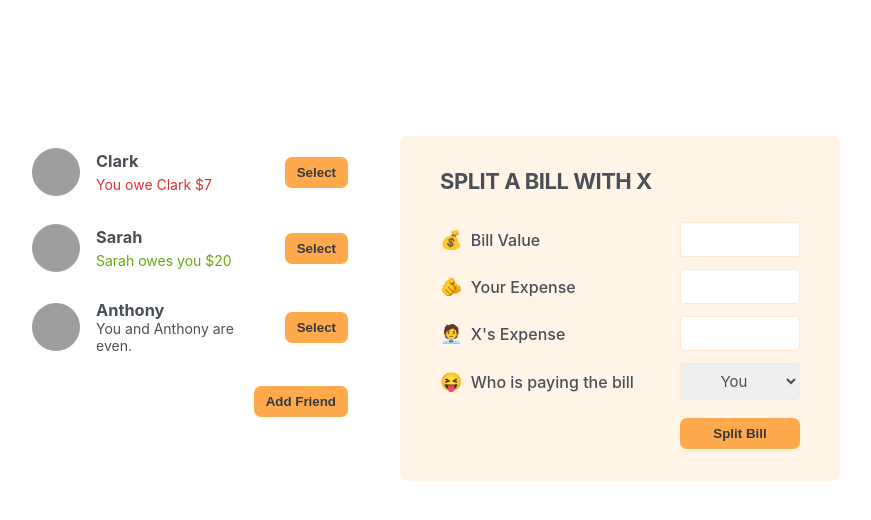
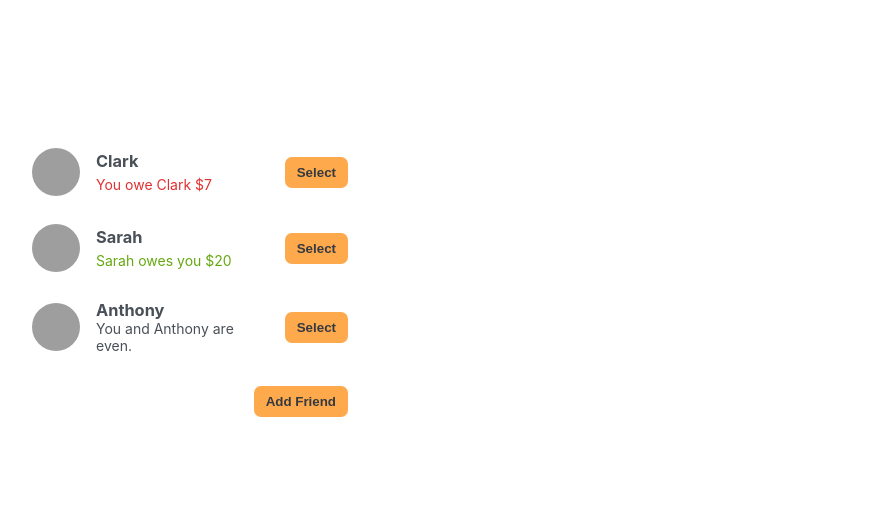
Before and after one commit to BerkayTurna/eat-n-split, a React (Create React App) app: page / in a window 1280 px wide. Shown: the top 520 px of the page, without its empty margins (210-1081 px from the left). Built offline with nearby package versions, Linux system fonts and the light colour scheme; grey boxes are pictures that could not be loaded; the HTML template or start-up script is replaced by a standard one.

Commit message:
Add friend selection functionality and update split bill form

```diff
--- a/src/App.js
+++ b/src/App.js
@@ -24,6 +24,7 @@ const initialFriends = [
 export default function App() {
   const [friends, setFriends] = useState(initialFriends);
   const [showAddFriend, setShowAddFriend] = useState(false);
+  const [selectedFriend, setSelectedFriend] = useState(null);
 
   function handleShowAddFriend() {
     setShowAddFriend(!showAddFriend);
@@ -34,35 +35,49 @@ export default function App() {
     setShowAddFriend(false)
   }
 
+  function handleSelection(friend) {
+    setSelectedFriend((current) => current?.id === friend.id ?
+      null : friend);
+  }
+
   return (
     <div className="app">
       <div className="sidebar">
-        <FriendList friends={friends} />
-        {showAddFriend && <FormAddFriend onAddFriend={handleAddFriend} />}
-        <Button onClick={handleShowAddFriend}>{showAddFriend ? 'Close' : 'Add Friend'}</Button>
+        <FriendList
+          friends={friends}
+          onSelect={handleSelection}
+          selectedFriend={selectedFriend} />
+
+        {showAddFriend && <FormAddFriend onAddFriend=
+          {handleAddFriend} />}
+
+        <Button
+          onClick={handleShowAddFriend}
+        >{showAddFriend ? 'Close' : 'Add Friend'}</Button>
       </div>
-      <FormSplitBill />
+      {selectedFriend && <FormSplitBill selectedFriend={selectedFriend} />}
     </div>
   )
 }
 
-function FriendList({ friends }) {
+function FriendList({ friends, onSelect, selectedFriend }) {
   return <div>
     <ul>
-      {friends.map(friend => (<Friend friend={friend} key={friend.id} />))}
+      {friends.map(friend => (<Friend friend={friend} key={friend.id} onSelect={onSelect} selectedFriend={selectedFriend} />))}
     </ul>
   </div>
 }
 
-function Friend({ friend }) {
-  return <li>
+function Friend({ friend, onSelect, selectedFriend }) {
+  const isSelected = selectedFriend?.id === friend.id
+  return <li className={isSelected ? "selected" : ""}>
     <img src={friend.image} alt={friend.name} />
     <h3>{friend.name}</h3>
 
     {friend.balance < 0 && <p className="red">You owe {friend.name} ${Math.abs(friend.balance)}</p>}
     {friend.balance > 0 && <p className="green">{friend.name} owes you ${Math.abs(friend.balance)}</p>}
     {friend.balance === 0 && <p>You and {friend.name} are even.</p>}
-    <Button>Select</Button>
+    <Button onClick={() => onSelect(friend)}>{selectedFriend === friend ? "Close" : "Select"}</Button>
   </li>
 }
 function Button({ children, onClick }) {
@@ -97,22 +112,22 @@ function FormAddFriend({ onAddFriend }) {
   </form>
 }
 
-function FormSplitBill() {
+function FormSplitBill({ selectedFriend }) {
   return <form className="form-split-bill">
-    <h2>SPLIT A BILL WITH X</h2>
+    <h2>SPLIT A BILL WITH {selectedFriend.name}</h2>
     <label>💰 Bill Value</label>
     <input type="text" />
 
     <label>🫵 Your Expense</label>
     <input type="text" />
 
-    <label>🧑‍💼 X's Expense</label>
+    <label>🧑‍💼 {selectedFriend.name}'s Expense</label>
     <input type="text" />
 
     <label>😝 Who is paying the bill</label>
     <select>
       <option value="user">You</option>
-      <option value="friend">X</option>
+      <option value="friend">{selectedFriend.name}</option>
     </select>
     <Button>Split Bill</Button>
   </form>
```
